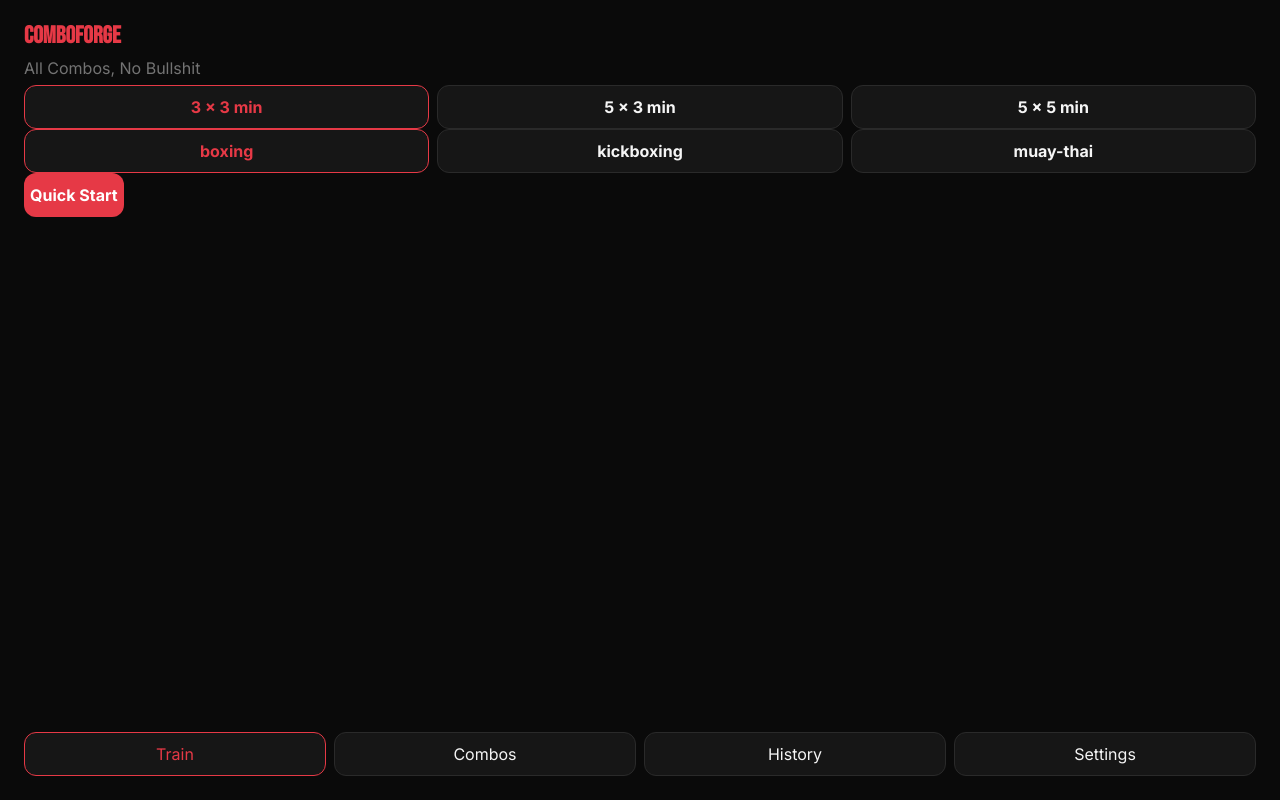
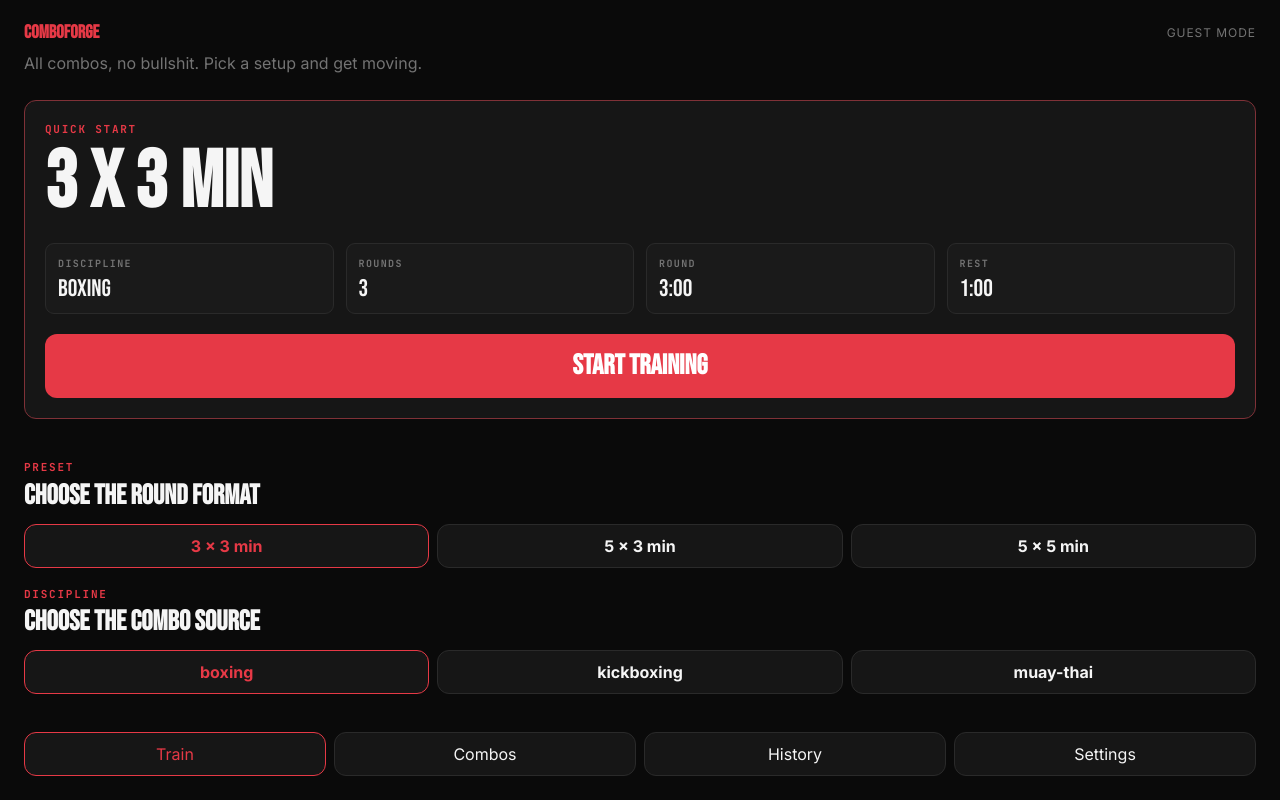
Before and after one commit to Leandro-Da-Souza/comboforge, a React (Vite) app: page / in a window 1280 px wide. Built offline with nearby package versions, Linux system fonts and the light colour scheme.

Commit message:
make homepage look nicer, add config for the rotation interval ms, fix the combohook so it does not recommened the same combos in a row

```diff
--- a/src/components/Train.tsx
+++ b/src/components/Train.tsx
@@ -11,6 +11,7 @@ import { useDisciplineSelection } from '../hooks/useDisciplineSelection'
 import { useEffect } from 'react'
 import type { Discipline } from '../types/core'
 import type { TimerPreset } from '../types/timer'
+import { trainingConfig } from '../config/training.config'
 
 type TrainProps = {
   selectedDiscipline: Discipline
@@ -56,7 +57,7 @@ export default function Train({
 
     const intervalId = window.setInterval(() => {
       rotateCombo()
-    }, 3500)
+    }, trainingConfig.comboRotationIntervalMs)
 
     return () => {
       window.clearInterval(intervalId)
--- /dev/null
+++ b/src/config/training.config.ts
@@ -0,0 +1,3 @@
+export const trainingConfig = {
+  comboRotationIntervalMs: 4000,
+} as const
--- a/src/hooks/useComboRotation.ts
+++ b/src/hooks/useComboRotation.ts
@@ -8,10 +8,17 @@ type ComboRotation = {
   resetCombos: (nextCombos: Combo[]) => void
 }
 
-function getNextCombo(combos: Combo[]): Combo | undefined {
+function getNextCombo(
+  combos: Combo[],
+  currentCombo?: Combo,
+): Combo | undefined {
   if (combos.length === 0) return undefined
-  const randomIndex = Math.floor(Math.random() * combos.length)
-  return combos[randomIndex]
+
+  const available = combos.filter((combo) => combo.id !== currentCombo?.id)
+
+  const pool = available.length > 0 ? available : combos
+
+  return pool[Math.floor(Math.random() * pool.length)]
 }
 
 export function useComboRotation(combos: Combo[]): ComboRotation {
@@ -25,7 +32,7 @@ export function useComboRotation(combos: Combo[]): ComboRotation {
 
   const rotateCombo = useCallback(() => {
     setCurrentCombo(upcomingCombo)
-    setUpcomingCombo(getNextCombo(combos))
+    setUpcomingCombo(getNextCombo(combos, upcomingCombo))
   }, [combos, upcomingCombo])
 
   function resetCombos(nextCombos: Combo[]) {
--- a/src/pages/HomePage.tsx
+++ b/src/pages/HomePage.tsx
@@ -11,6 +11,8 @@ import { starterCombos } from '../data/starterCombo'
 import type { TimerPreset } from '../types/timer'
 import { useDisciplineSelection } from '../hooks/useDisciplineSelection'
 import type { Discipline } from '../types/core'
+import { formatTime } from '../utils/time'
+import '../styles/home.css'
 
 export default function HomePage() {
   const { selectedPresetId, selectPreset, selectedPreset } =
@@ -24,7 +26,7 @@ export default function HomePage() {
   const navigate = useNavigate()
 
   function handleTrainNavigation() {
-    navigate('/train', {
+    void navigate('/train', {
       state: {
         selectedDiscipline,
         selectedPreset,
@@ -41,25 +43,71 @@ export default function HomePage() {
   }
 
   return (
-    <>
+    <section className="home-screen">
+      <div className="home-hero">
         <PageHeader
+          eyebrow="Guest Mode"
           title={appConfig.name}
-        description="All Combos, No Bullshit"
+          description="All combos, no bullshit. Pick a setup and get moving."
         />
+
+        <div className="home-quick-start">
+          <div>
+            <p className="home-kicker">Quick Start</p>
+            <h2>{selectedPreset.name}</h2>
+          </div>
+
+          <dl className="home-session-summary">
+            <div>
+              <dt>Discipline</dt>
+              <dd>{selectedDiscipline}</dd>
+            </div>
+            <div>
+              <dt>Rounds</dt>
+              <dd>{selectedPreset.config.totalRounds}</dd>
+            </div>
+            <div>
+              <dt>Round</dt>
+              <dd>{formatTime(selectedPreset.config.roundDurationSeconds)}</dd>
+            </div>
+            <div>
+              <dt>Rest</dt>
+              <dd>{formatTime(selectedPreset.config.restDurationSeconds)}</dd>
+            </div>
+          </dl>
+
+          <Button
+            className="home-start-button"
+            variant="primary"
+            onClick={handleTrainNavigation}
+          >
+            Start Training
+          </Button>
+        </div>
+      </div>
+
+      <div className="home-setup">
+        <div className="home-section-heading">
+          <p className="home-kicker">Preset</p>
+          <h2>Choose the round format</h2>
+        </div>
         <PresetSelector
           presets={timerPresets}
           selectedPresetId={selectedPresetId}
           canChangePreset={true}
           onPresetSelect={handlePresetSelect}
         />
+
+        <div className="home-section-heading">
+          <p className="home-kicker">Discipline</p>
+          <h2>Choose the combo source</h2>
+        </div>
         <DisciplineSelector
           disciplines={availableDisciplines}
           currentDiscipline={selectedDiscipline}
           onDisciplineSelect={handleDisciplineSelect}
         />
-      <Button variant="primary" onClick={handleTrainNavigation}>
-        Quick Start
-      </Button>
-    </>
+      </div>
+    </section>
   )
 }
--- /dev/null
+++ b/src/styles/home.css
@@ -0,0 +1,113 @@
+.home-screen {
+  display: flex;
+  flex-direction: column;
+  gap: 28px;
+}
+
+.home-hero {
+  display: flex;
+  flex-direction: column;
+  gap: 20px;
+}
+
+.home-quick-start {
+  display: flex;
+  flex-direction: column;
+  gap: 20px;
+  border: 1px solid color-mix(in srgb, var(--primary) 45%, var(--border));
+  border-radius: var(--radius);
+  padding: 20px;
+  background: var(--surface);
+}
+
+.home-kicker {
+  margin: 0;
+  color: var(--primary);
+  font-family: var(--ff-mono);
+  font-size: 11px;
+  font-weight: 700;
+  letter-spacing: 0.16em;
+  text-transform: uppercase;
+}
+
+.home-quick-start h2,
+.home-section-heading h2 {
+  margin: 0;
+  color: var(--foreground);
+  font-family: var(--ff-display);
+  line-height: 1;
+}
+
+.home-quick-start h2 {
+  margin-top: 6px;
+  font-size: clamp(2.25rem, 18vw, 5rem);
+}
+
+.home-session-summary {
+  display: grid;
+  grid-template-columns: repeat(2, minmax(0, 1fr));
+  gap: 12px;
+  margin: 0;
+}
+
+.home-session-summary div {
+  min-width: 0;
+  border: 1px solid var(--border);
+  border-radius: calc(var(--radius) * 0.75);
+  padding: 12px;
+  background: var(--muted);
+}
+
+.home-session-summary dt {
+  color: var(--muted-foreground);
+  font-family: var(--ff-mono);
+  font-size: 10px;
+  font-weight: 700;
+  letter-spacing: 0.14em;
+  text-transform: uppercase;
+}
+
+.home-session-summary dd {
+  margin: 6px 0 0;
+  overflow-wrap: anywhere;
+  color: var(--foreground);
+  font-family: var(--ff-display);
+  font-size: 1.5rem;
+  line-height: 1;
+  text-transform: uppercase;
+}
+
+.home-start-button {
+  min-height: 64px;
+  font-family: var(--ff-display);
+  font-size: 1.75rem;
+  line-height: 1;
+  text-transform: uppercase;
+}
+
+.home-setup {
+  display: flex;
+  flex-direction: column;
+  gap: 14px;
+}
+
+.home-section-heading {
+  display: flex;
+  flex-direction: column;
+  gap: 6px;
+  margin-top: 4px;
+}
+
+.home-section-heading h2 {
+  font-size: 1.75rem;
+}
+
+@media (min-width: 720px) {
+  .home-screen {
+    gap: 36px;
+  }
+
+  .home-session-summary {
+    grid-template-columns: repeat(4, minmax(0, 1fr));
+  }
+}
```
Lines whose indentation alone changed are shown as unchanged.
